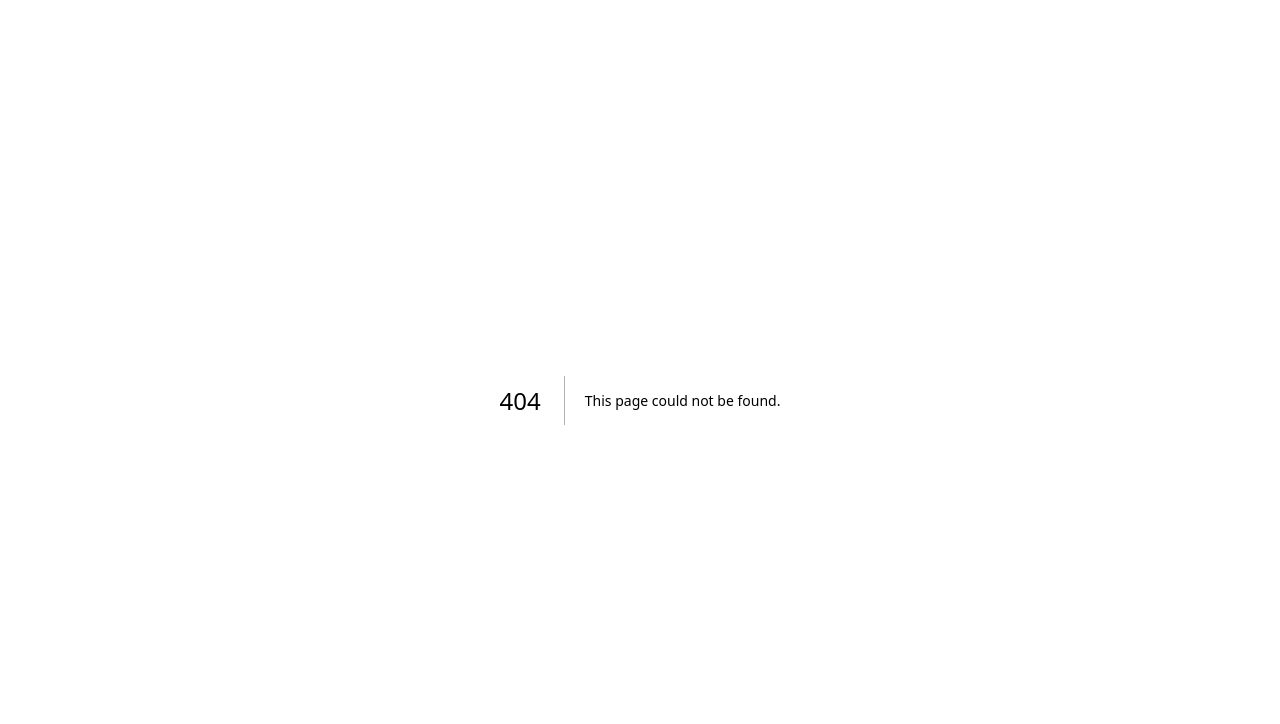
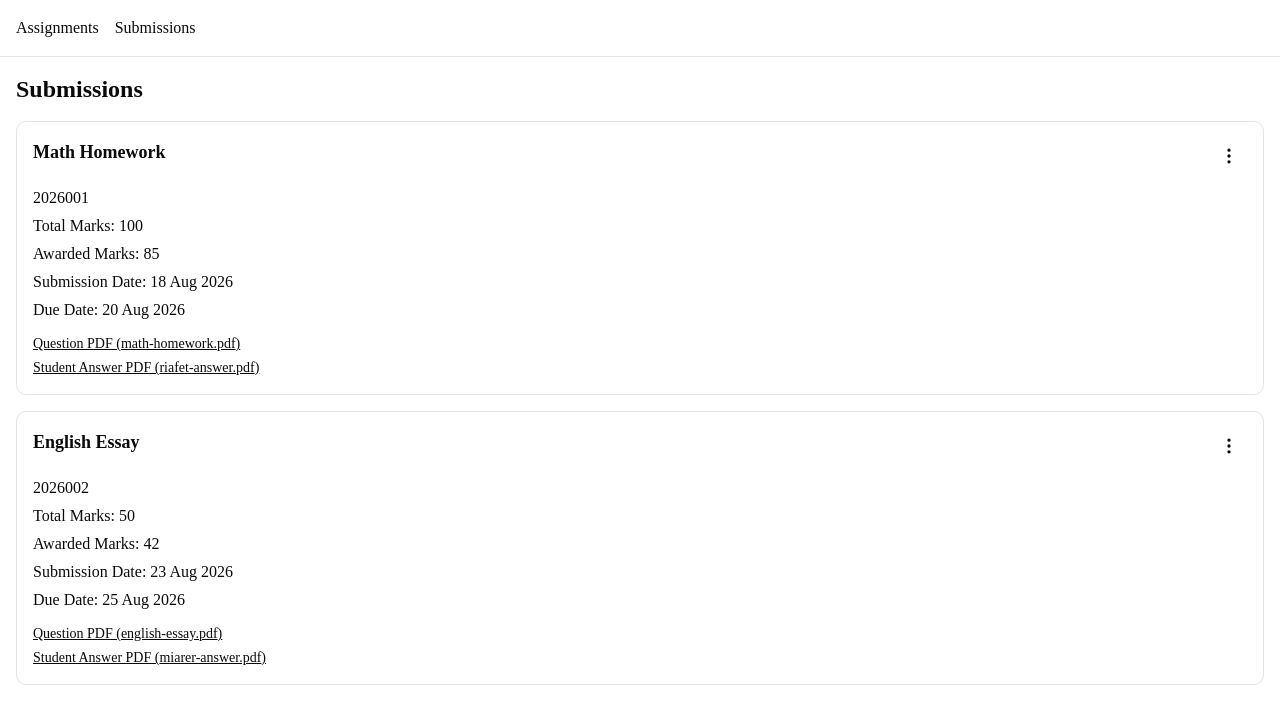
Before and after one commit to sardaar-niamotullah/ClassAssignment_Manager, a Next.js app in the folder frontend/: page /student/submissions in a window 1280 px wide. Before the commit this address had no page. Shown: the top 724 px of the page. Built offline with nearby package versions, Linux system fonts and the light colour scheme.

Commit message:
feat: add screen to the students

```diff
--- /dev/null
+++ b/frontend/app/(dashboard)/student/assignments/page.tsx
@@ -0,0 +1,32 @@
+import StudentAssignmentCard from "@/features/assignments/components/StudentAssignmentCard";
+
+const assignments = [
+  {
+    id: 1,
+    name: "Math Homework",
+    totalMarks: 100,
+    deadline: "20 Aug 2026",
+    questionPdf: "math-homework.pdf",
+  },
+  {
+    id: 2,
+    name: "English Essay",
+    totalMarks: 100,
+    deadline: "25 Aug 2026",
+    questionPdf: "english-essay.pdf",
+  },
+];
+
+export default function AssignmentsPage() {
+  return (
+    <div className="space-y-4">
+      <div className="flex items-center justify-between">
+        <h1 className="text-2xl font-bold">Your Assignments</h1>
+      </div>
+
+      {assignments.map((assignment) => (
+        <StudentAssignmentCard key={assignment.id} {...assignment} />
+      ))}
+    </div>
+  );
+}
--- /dev/null
+++ b/frontend/app/(dashboard)/student/layout.tsx
@@ -0,0 +1,20 @@
+import Link from "next/link";
+
+export default function StudentLayout({
+  children,
+}: {
+  children: React.ReactNode;
+}) {
+  return (
+    <main className="min-h-screen">
+      <nav className="border-b">
+        <div className="flex gap-4 p-4">
+          <Link href="/student/assignments">Assignments</Link>
+          <Link href="/student/submissions">Submissions</Link>
+        </div>
+      </nav>
+
+      <div className="p-4">{children}</div>
+    </main>
+  );
+}
--- a/frontend/app/(dashboard)/student/page.tsx
+++ b/frontend/app/(dashboard)/student/page.tsx
@@ -1,7 +1,9 @@
 export default function StudentDashboard() {
   return (
     <main className="min-h-screen flex items-center justify-center">
-      <h1 className="text-3xl font-bold">Student Screen</h1>
+      <h1 className="text-3xl font-bold">
+        Sardaar Niamotullah, Id: 23, Class: Class Eleven
+      </h1>
     </main>
   );
 }
--- /dev/null
+++ b/frontend/app/(dashboard)/student/submissions/page.tsx
@@ -0,0 +1,40 @@
+import StudentSubmissionCard from "@/features/assignments/components/StudentSubmissionCard";
+
+const submissions = [
+  {
+    id: 1,
+    assignmentName: "Math Homework",
+    studentId: "2026001",
+    totalMarks: 100,
+    awardedMarks: 85,
+    submissionDate: "18 Aug 2026",
+    dueDate: "20 Aug 2026",
+    questionPdf: "math-homework.pdf",
+    answerPdf: "riafet-answer.pdf",
+  },
+
+  {
+    id: 2,
+    assignmentName: "English Essay",
+    studentId: "2026002",
+    totalMarks: 50,
+    awardedMarks: 42,
+    submissionDate: "23 Aug 2026",
+    dueDate: "25 Aug 2026",
+
+    questionPdf: "english-essay.pdf",
+    answerPdf: "miarer-answer.pdf",
+  },
+];
+
+export default function SubmissionsPage() {
+  return (
+    <div className="space-y-4">
+      <h1 className="text-2xl font-bold">Submissions</h1>
+
+      {submissions.map((submission) => (
+        <StudentSubmissionCard key={submission.id} {...submission} />
+      ))}
+    </div>
+  );
+}
--- a/frontend/app/page.tsx
+++ b/frontend/app/page.tsx
@@ -1,5 +1,5 @@
 import { redirect } from "next/navigation";
 
 export default function RootPage() {
-  redirect("teacher");
+  redirect("student");
 }
--- /dev/null
+++ b/frontend/features/assignments/components/StudentAssignmentCard.tsx
@@ -0,0 +1,58 @@
+"use client";
+
+import { useRouter } from "next/navigation";
+import { MoreVertical } from "lucide-react";
+import {
+  DropdownMenu,
+  DropdownMenuContent,
+  DropdownMenuItem,
+  DropdownMenuTrigger,
+} from "@/components/ui/dropdown-menu";
+import Link from "next/link";
+
+type StudentAssignmentCardProps = {
+  id: number;
+  name: string;
+  totalMarks: number;
+  deadline: string;
+  questionPdf: string;
+};
+
+export default function StudentAssignmentCard({
+  id,
+  name,
+  totalMarks,
+  deadline,
+  questionPdf,
+}: StudentAssignmentCardProps) {
+  const router = useRouter();
+
+  const handleSubmit = () => {
+    router.push(`/student/assignments/${id}`);
+  };
+
+  return (
+    <div className="flex justify-between rounded-lg border p-4">
+      <div className="space-y-1">
+        <h3 className="font-semibold text-lg">{name}</h3>
+        <p>Total Marks: {totalMarks}</p>
+        <p>Deadline: {deadline}</p>
+        <Link href="#" className="text-sm underline">
+          {questionPdf}
+        </Link>
+      </div>
+      <div className="flex flex-col items-end gap-2">
+        <DropdownMenu>
+          <DropdownMenuTrigger className="rounded-md p-2 hover:bg-accent">
+            <MoreVertical className="size-5" />
+          </DropdownMenuTrigger>
+          <DropdownMenuContent align="end">
+            <DropdownMenuItem variant="destructive" onClick={handleSubmit}>
+              Submit Assignment
+            </DropdownMenuItem>
+          </DropdownMenuContent>
+        </DropdownMenu>
+      </div>
+    </div>
+  );
+}
--- /dev/null
+++ b/frontend/features/assignments/components/StudentSubmissionCard.tsx
@@ -0,0 +1,88 @@
+"use client";
+
+import Link from "next/link";
+import { useRouter } from "next/navigation";
+
+import { MoreVertical } from "lucide-react";
+
+import {
+  DropdownMenu,
+  DropdownMenuContent,
+  DropdownMenuItem,
+  DropdownMenuTrigger,
+} from "@/components/ui/dropdown-menu";
+
+type StudentSubmissionCardProps = {
+  id: number;
+  assignmentName: string;
+  studentId: string;
+  totalMarks: number;
+  awardedMarks?: number;
+  submissionDate: string;
+  dueDate: string;
+  questionPdf: string;
+  answerPdf: string;
+};
+
+export default function StudentSubmissionCard({
+  id,
+  assignmentName,
+  studentId,
+  totalMarks,
+  awardedMarks,
+  submissionDate,
+  dueDate,
+  questionPdf,
+  answerPdf,
+}: StudentSubmissionCardProps) {
+  const router = useRouter();
+
+  const handleEditSubmission = () => {
+    router.push(`/student/submissions/${id}`);
+  };
+
+  return (
+    <div className="rounded-lg border p-4">
+      <div className="flex justify-between">
+        <div>
+          <h3 className="text-lg font-semibold">{assignmentName}</h3>
+        </div>
+
+        <DropdownMenu>
+          <DropdownMenuTrigger className="rounded-md p-2 hover:bg-accent">
+            <MoreVertical className="size-5" />
+          </DropdownMenuTrigger>
+          <DropdownMenuContent align="end">
+            <DropdownMenuItem onClick={handleEditSubmission}>
+              Edit Submission
+            </DropdownMenuItem>
+          </DropdownMenuContent>
+        </DropdownMenu>
+      </div>
+
+      <div className="mt-3 space-y-1">
+        <p>
+          {studentId}
+        </p>
+
+        <p>Total Marks: {totalMarks}</p>
+
+        <p>Awarded Marks: {awardedMarks ?? "Not Graded"}</p>
+
+        <p>Submission Date: {submissionDate}</p>
+
+        <p>Due Date: {dueDate}</p>
+      </div>
+
+      <div className="mt-3 flex flex-col gap-1">
+        <Link href="#" className="text-sm underline">
+          Question PDF ({questionPdf})
+        </Link>
+
+        <Link href="#" className="text-sm underline">
+          Student Answer PDF ({answerPdf})
+        </Link>
+      </div>
+    </div>
+  );
+}
```
Also changed, not shown: frontend/app/(dashboard)/student/assignments/[assignmentId]/page.tsx (added), frontend/app/(dashboard)/student/submissions/submissionId/page.tsx (added).
